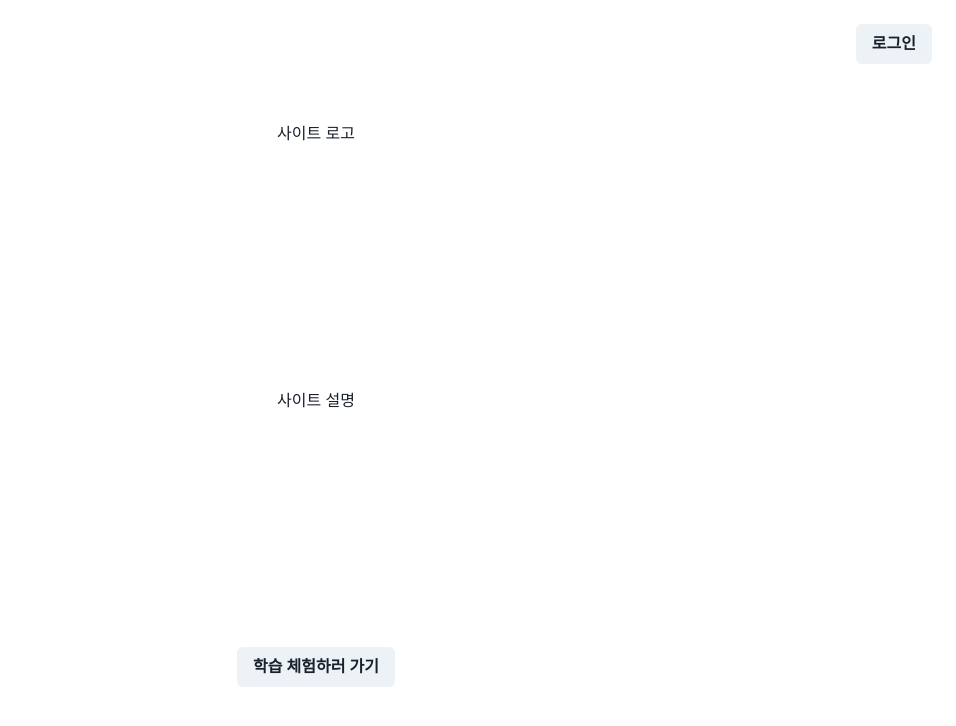
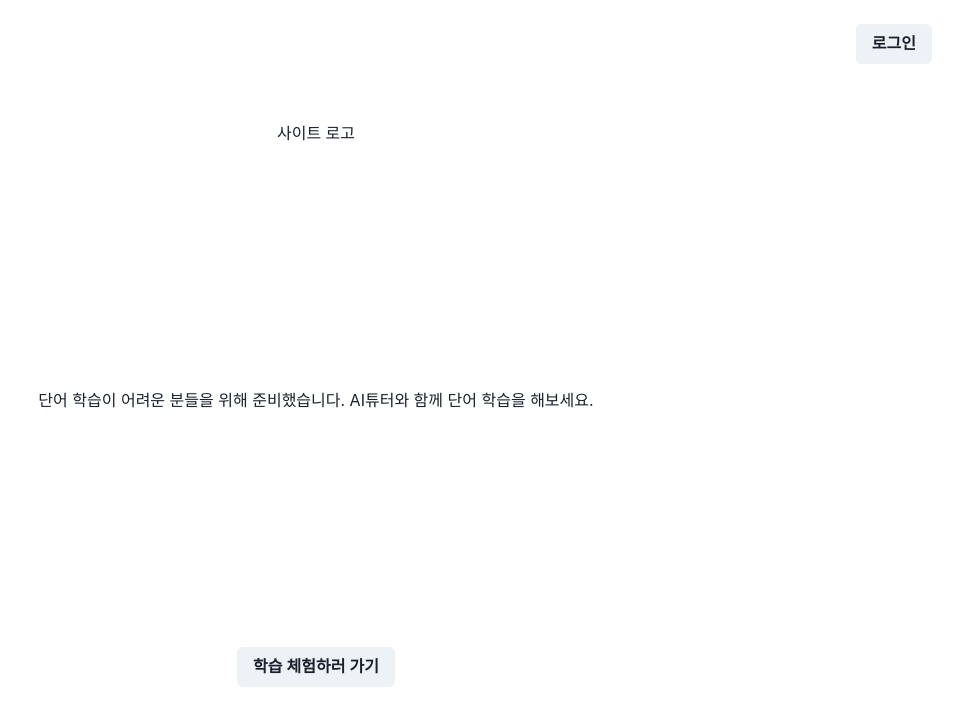
Before and after one commit to hs20180519/aiProject, a React (Create React App) app in the folder front/: page / in a window 1280 px wide. Shown: the top 726 px of the page, without its empty margins (324-1280 px from the left). Built offline with nearby package versions, Linux system fonts and the light colour scheme.

Commit message:
Docs: 인트로페이지 문구 변경

```diff
--- a/front/src/pages/IntroPage.tsx
+++ b/front/src/pages/IntroPage.tsx
@@ -11,7 +11,9 @@ export default function IntroPage() {
       </Link>
       <StyledWrapper>
         <StyledLogoWrapper>{"사이트 로고"}</StyledLogoWrapper>
-        <StyledContent>{"사이트 설명"}</StyledContent>
+        <StyledContent>
+          {"단어 학습이 어려운 분들을 위해 준비했습니다. AI튜터와 함께 단어 학습을 해보세요."}
+        </StyledContent>
         <StyledContent>
           <Button>{"학습 체험하러 가기"}</Button>
         </StyledContent>
```
